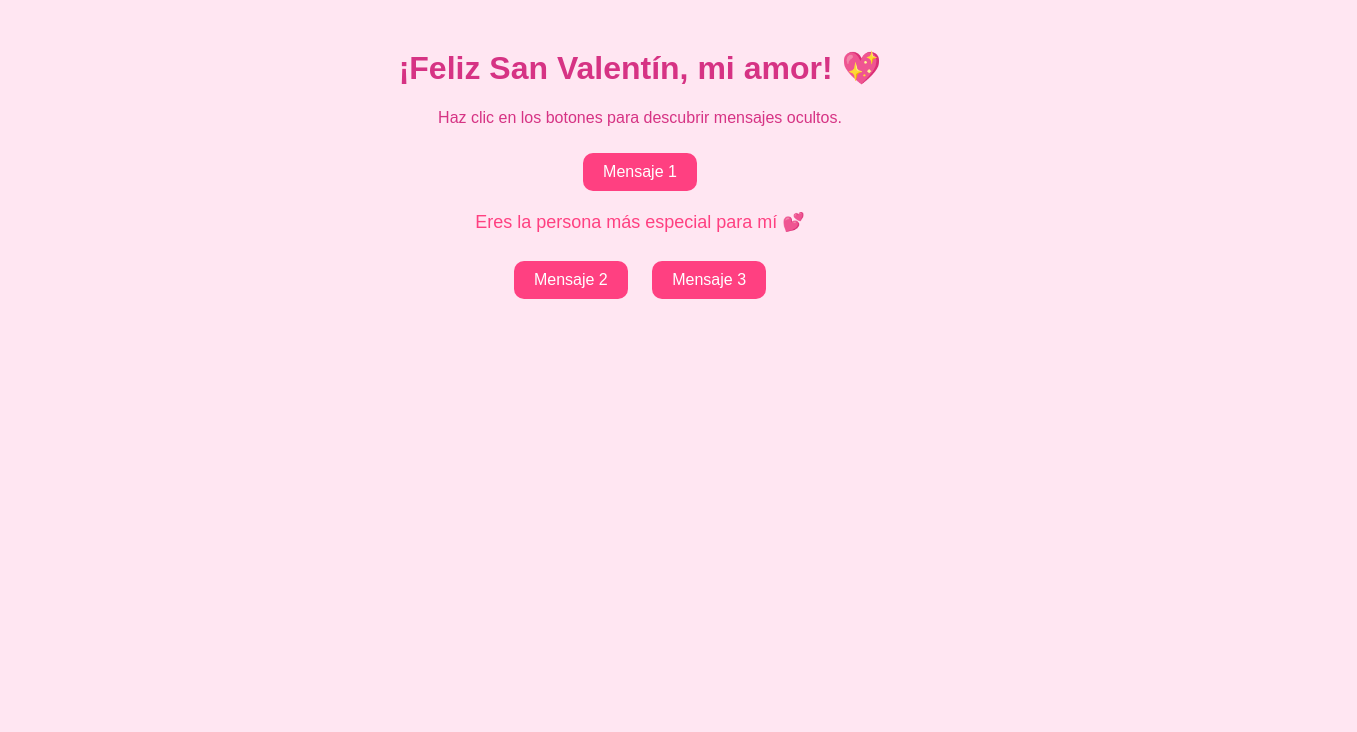
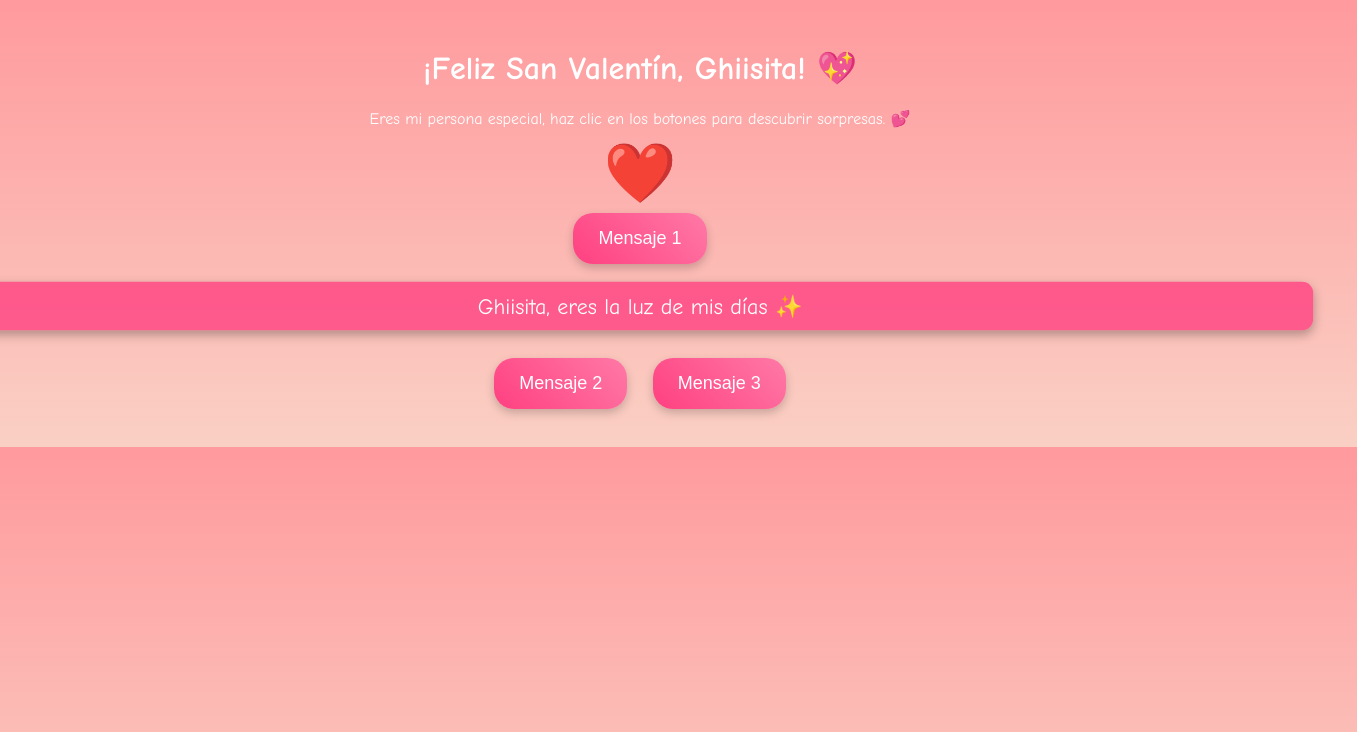
Before and after one commit to Andre137g/PruebaSV, a plain HTML site: page index.html in a window 1280 px wide. Both pictures are taken after a click on the button "Mensaje 1". Shown: the whole page, 1357 px wide, since content can reach past the window. Drawn offline with Linux system fonts and the light colour scheme.

Commit message:
Update index.html

```diff
--- a/index.html
+++ b/index.html
@@ -3,56 +3,83 @@
 <head>
     <meta charset="UTF-8">
     <meta name="viewport" content="width=device-width, initial-scale=1.0">
-    <title>Para Ti 💖</title>
+    <title>Para mi Ghiisita <3</title>
     <style>
         body {
-            font-family: Arial, sans-serif;
+            font-family: 'Comic Sans MS', cursive, sans-serif;
             text-align: center;
-            background-color: #ffe6f2;
-            color: #d63384;
+            background: linear-gradient(to bottom, #ff9a9e, #fad0c4);
+            color: #fff;
             padding: 20px;
+            animation: fadeIn 2s;
+        }
+        @keyframes fadeIn {
+            from { opacity: 0; }
+            to { opacity: 1; }
         }
         .hidden-message {
             display: none;
-            font-size: 18px;
+            font-size: 20px;
             margin-top: 10px;
-            color: #ff4081;
+            color: #fff;
+            background: rgba(255, 64, 129, 0.8);
+            padding: 10px;
+            border-radius: 10px;
+            box-shadow: 0px 4px 10px rgba(0, 0, 0, 0.3);
+            transition: transform 0.3s ease-in-out;
+        }
+        .hidden-message.show {
+            display: block;
+            transform: scale(1.1);
         }
         .reveal-btn {
-            background-color: #ff4081;
+            background: linear-gradient(45deg, #ff4081, #ff79a6);
             color: white;
             border: none;
-            padding: 10px 20px;
-            font-size: 16px;
+            padding: 15px 25px;
+            font-size: 18px;
             cursor: pointer;
-            border-radius: 10px;
+            border-radius: 20px;
             margin: 10px;
+            transition: transform 0.2s;
+            box-shadow: 0px 4px 10px rgba(0, 0, 0, 0.2);
         }
         .reveal-btn:hover {
-            background-color: #d63384;
+            transform: scale(1.1);
+            background: linear-gradient(45deg, #d63384, #ff4081);
+        }
+        .heart {
+            font-size: 50px;
+            animation: heartbeat 1.5s infinite;
+        }
+        @keyframes heartbeat {
+            0% { transform: scale(1); }
+            50% { transform: scale(1.2); }
+            100% { transform: scale(1); }
         }
     </style>
 </head>
 <body>
-    <h1>¡Feliz San Valentín, mi amor! 💖</h1>
-    <p>Haz clic en los botones para descubrir mensajes ocultos.</p>
+    <h1>¡Feliz San Valentín, Ghiisita! 💖</h1>
+    <p>Eres mi persona especial, haz clic en los botones para descubrir sorpresas. 💕</p>
+    <div class="heart">❤️</div>
 
     <button class="reveal-btn" onclick="revealMessage('msg1')">Mensaje 1</button>
-    <p id="msg1" class="hidden-message">Eres la persona más especial para mí 💕</p>
+    <p id="msg1" class="hidden-message">Ghiisita, eres la luz de mis días ✨</p>
 
     <button class="reveal-btn" onclick="revealMessage('msg2')">Mensaje 2</button>
-    <p id="msg2" class="hidden-message">No importa la distancia, siempre estaré a tu lado ❤️</p>
+    <p id="msg2" class="hidden-message">Cada día a tu lado es un regalo 💝</p>
 
     <button class="reveal-btn" onclick="revealMessage('msg3')">Mensaje 3</button>
-    <p id="msg3" class="hidden-message">No veo la hora de verte y abrazarte mucho 🥰</p>
+    <p id="msg3" class="hidden-message">No veo la hora de estar contigo y abrazarte fuerte 🤗</p>
 
     <script>
         function revealMessage(id) {
             var message = document.getElementById(id);
-            if (message.style.display === "none" || message.style.display === "") {
-                message.style.display = "block";
+            if (!message.classList.contains("show")) {
+                message.classList.add("show");
             } else {
-                message.style.display = "none";
+                message.classList.remove("show");
             }
         }
     </script>
```
